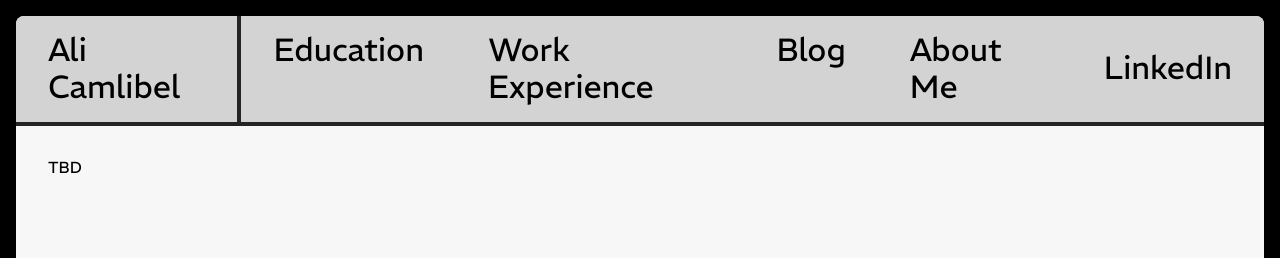
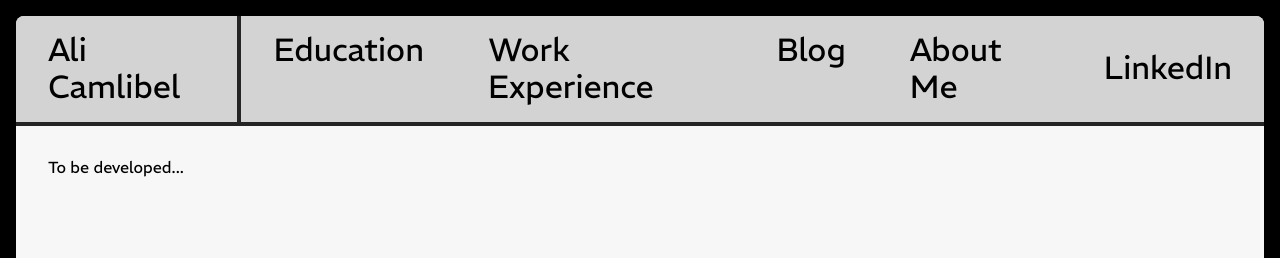
Before and after one commit to acamlibe/alicamlibel-personal-site, a plain HTML site: page index.html in a window 1280 px wide. Shown: the top 258 px of the page. Drawn offline with Linux system fonts and the light colour scheme.

Commit message:
Testing pipeline

```diff
--- a/index.html
+++ b/index.html
@@ -25,7 +25,7 @@
       </header>
 
       <main>
-        TBD
+        To be developed...
       </main>
     </div>
   </body>
```
